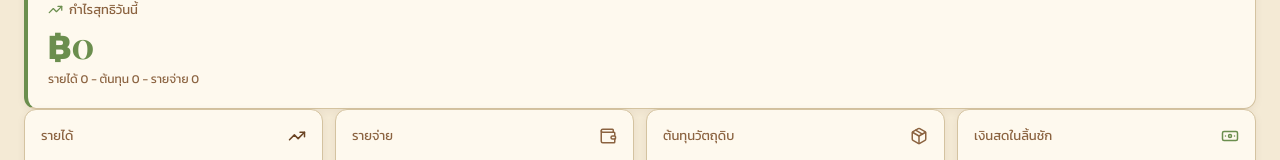
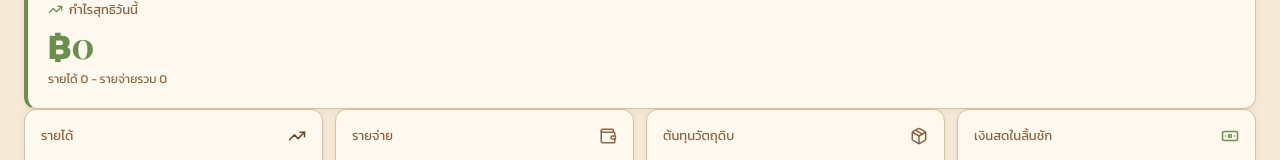
Before and after one commit to chonlathid59-ton/imissyou-pos, a React (Vite) app: page / in a window 1280 px wide. Both pictures are taken after a click on the button "บัญชี". Shown: the part 280-440 px from the top of the page. Built offline with nearby package versions, Linux system fonts and the light colour scheme; a web font is replaced by a local one.

Commit message:
fix: กำไรสุทธิ double-count -> รายได้ - รายจ่าย

```diff
--- a/src/App.jsx
+++ b/src/App.jsx
@@ -1080,7 +1080,9 @@ function AccountingView({ sales, setSales, expenses, setExpenses, stock, setStoc
       else expCash += amt;
     });
     const totalExp = expCash + expTransfer;
-    const netProfit = revenue - totalCogs - totalExp;
+    // แนวทาง A (เงินสด): กำไรสุทธิ = รายได้ − รายจ่ายทั้งหมด
+    // totalExp รวมค่าซื้อวัตถุดิบไว้แล้ว จึงไม่หัก totalCogs ซ้ำ (กัน double-count)
+    const netProfit = revenue - totalExp;
     // เงินสดสุทธิในลิ้นชักวันนี้ = ขายเงินสด − จ่ายเงินสด
     const cashOnHand = cash - expCash;
     // เงินเหลือสุทธิวันนี้ (cash flow รวมทุกช่องทาง) = รายได้ทั้งหมด − รายจ่ายทั้งหมด
@@ -1138,7 +1140,9 @@ function AccountingView({ sales, setSales, expenses, setExpenses, stock, setStoc
       .sort(([a], [b]) => a.localeCompare(b))
       .map(([d, v]) => ({ date: d, revenue: v }));
     const grossProfit = revenue - totalCogs;
-    const netProfit = grossProfit - totalExp;
+    // แนวทาง A (เงินสด): กำไรสุทธิ = รายได้ − รายจ่ายทั้งหมด
+    // totalExp รวมค่าซื้อวัตถุดิบไว้แล้ว จึงไม่หัก totalCogs ซ้ำ (กัน double-count)
+    const netProfit = revenue - totalExp;
     return {
       cash, transfer, app, revenue,
       freeCount, ownCount, normalCount,
@@ -1165,7 +1169,7 @@ function AccountingView({ sales, setSales, expenses, setExpenses, stock, setStoc
       ensure(d).exp += +e.amount || 0;
     });
     return Object.values(map)
-      .map(r => ({ ...r, net: r.revenue - r.cogs - r.exp }))
+      .map(r => ({ ...r, net: r.revenue - r.exp }))
       .sort((a, b) => b.date.localeCompare(a.date));
   }, [monthlySales, monthlyExpenses]);
 
@@ -1359,7 +1363,6 @@ function AccountingView({ sales, setSales, expenses, setExpenses, stock, setStoc
         const isDay = viewMode === "day";
         const net = isDay ? summary.netProfit : monthSummary.netProfit;
         const rev = isDay ? summary.revenue : monthSummary.revenue;
-        const cogs = isDay ? summary.totalCogs : monthSummary.totalCogs;
         const exp = isDay ? summary.totalExp : monthSummary.totalExp;
         const good = net >= 0;
         const c = good ? "var(--success)" : "var(--danger)";
@@ -1373,7 +1376,7 @@ function AccountingView({ sales, setSales, expenses, setExpenses, stock, setStoc
               {net < 0 ? "−" : ""}฿{Math.abs(net).toLocaleString()}
             </div>
             <div style={{ fontSize: 12, color: "var(--text-muted)" }}>
-              รายได้ {rev.toLocaleString()} − ต้นทุน {cogs.toLocaleString()} − รายจ่าย {exp.toLocaleString()}
+              รายได้ {rev.toLocaleString()} − รายจ่ายรวม {exp.toLocaleString()}
             </div>
           </div>
         );
```
